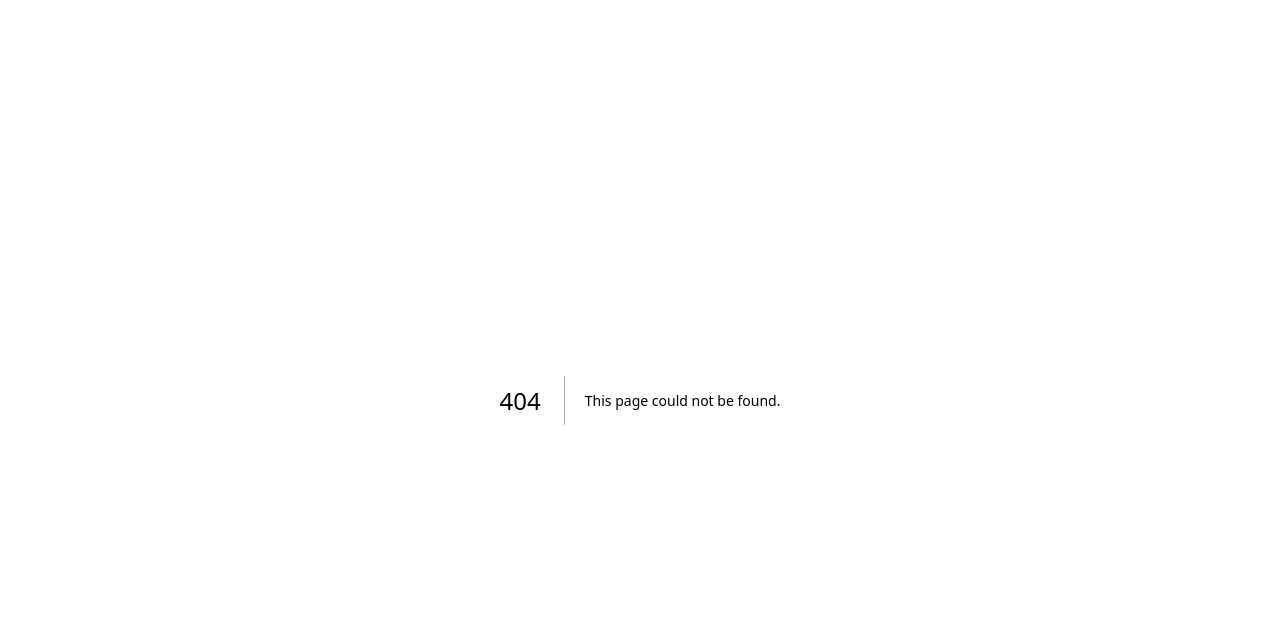
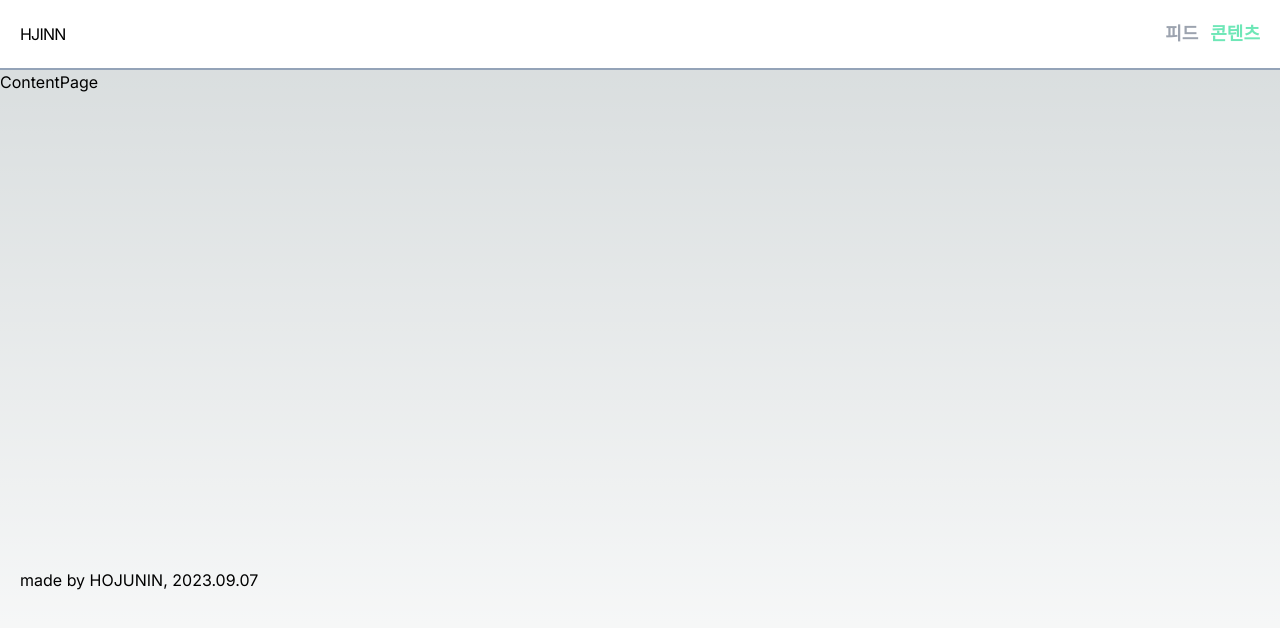
Before and after one commit to hojunin/blog-2.0, a Next.js app: page /content in a window 1280 px wide. Before the commit this address had no page. Shown: the top 628 px of the page. Built offline with nearby package versions, Linux system fonts and the light colour scheme.

Commit message:
feat: Layout 추가 및 feed, content 페이지 추가

```diff
--- /dev/null
+++ b/src/app/content/layout.tsx
@@ -0,0 +1,7 @@
+import React from 'react';
+
+const ContentLayout = ({ children }: { children: React.ReactNode }) => {
+  return <div>{children}</div>;
+};
+
+export default ContentLayout;
--- /dev/null
+++ b/src/app/content/page.tsx
@@ -0,0 +1,7 @@
+import React from 'react';
+
+const ContentPage = () => {
+  return <div>ContentPage</div>;
+};
+
+export default ContentPage;
--- /dev/null
+++ b/src/app/feed/layout.tsx
@@ -0,0 +1,7 @@
+import React from 'react';
+
+const FeedLayout = ({ children }: { children: React.ReactNode }) => {
+  return <div>{children}</div>;
+};
+
+export default FeedLayout;
--- /dev/null
+++ b/src/app/feed/page.tsx
@@ -0,0 +1,7 @@
+import React from 'react';
+
+const FeedPage = () => {
+  return <div>FeedPage</div>;
+};
+
+export default FeedPage;
--- a/src/app/layout.tsx
+++ b/src/app/layout.tsx
@@ -1,22 +1,25 @@
-import './globals.css'
-import type { Metadata } from 'next'
-import { Inter } from 'next/font/google'
+import Layout from '@/components/layout';
+import './globals.css';
+import type { Metadata } from 'next';
+import { Inter } from 'next/font/google';
 
-const inter = Inter({ subsets: ['latin'] })
+const inter = Inter({ subsets: ['latin'] });
 
 export const metadata: Metadata = {
   title: 'Create Next App',
   description: 'Generated by create next app',
-}
+};
 
 export default function RootLayout({
   children,
 }: {
-  children: React.ReactNode
+  children: React.ReactNode;
 }) {
   return (
     <html lang="en">
-      <body className={inter.className}>{children}</body>
+      <body className={inter.className}>
+        <Layout>{children}</Layout>
+      </body>
     </html>
-  )
+  );
 }
--- a/src/app/page.tsx
+++ b/src/app/page.tsx
@@ -1,117 +1,12 @@
 import BookList from '@/components/book/book-list';
 import CreateBookForm from '@/components/book/create-book-form';
-import Image from 'next/image';
+import { Fragment } from 'react';
 
 export default async function Home() {
   return (
-    <main className="flex min-h-screen flex-col items-center justify-between p-24">
-      <div className="z-10 max-w-5xl w-full items-center justify-between font-mono text-sm lg:flex">
-        <p className="fixed left-0 top-0 flex w-full justify-center border-b border-gray-300 bg-gradient-to-b from-zinc-200 pb-6 pt-8 backdrop-blur-2xl dark:border-neutral-800 dark:bg-zinc-800/30 dark:from-inherit lg:static lg:w-auto  lg:rounded-xl lg:border lg:bg-gray-200 lg:p-4 lg:dark:bg-zinc-800/30">
-          Get started by editing&nbsp;
-          <code className="font-mono font-bold">src/app/page.tsx</code>
-        </p>
-        <BookList />
-        <CreateBookForm />
-        <div className="fixed bottom-0 left-0 flex h-48 w-full items-end justify-center bg-gradient-to-t from-white via-white dark:from-black dark:via-black lg:static lg:h-auto lg:w-auto lg:bg-none">
-          <a
-            className="pointer-events-none flex place-items-center gap-2 p-8 lg:pointer-events-auto lg:p-0"
-            href="https://vercel.com?utm_source=create-next-app&utm_medium=appdir-template&utm_campaign=create-next-app"
-            target="_blank"
-            rel="noopener noreferrer"
-          >
-            By{' '}
-            <Image
-              src="/vercel.svg"
-              alt="Vercel Logo"
-              className="dark:invert"
-              width={100}
-              height={24}
-              priority
-            />
-          </a>
-        </div>
-      </div>
-
-      <div className="relative flex place-items-center before:absolute before:h-[300px] before:w-[480px] before:-translate-x-1/2 before:rounded-full before:bg-gradient-radial before:from-white before:to-transparent before:blur-2xl before:content-[''] after:absolute after:-z-20 after:h-[180px] after:w-[240px] after:translate-x-1/3 after:bg-gradient-conic after:from-sky-200 after:via-blue-200 after:blur-2xl after:content-[''] before:dark:bg-gradient-to-br before:dark:from-transparent before:dark:to-blue-700 before:dark:opacity-10 after:dark:from-sky-900 after:dark:via-[#0141ff] after:dark:opacity-40 before:lg:h-[360px] z-[-1]">
-        <Image
-          className="relative dark:drop-shadow-[0_0_0.3rem_#ffffff70] dark:invert"
-          src="/next.svg"
-          alt="Next.js Logo"
-          width={180}
-          height={37}
-          priority
-        />
-      </div>
-
-      <div className="mb-32 grid text-center lg:max-w-5xl lg:w-full lg:mb-0 lg:grid-cols-4 lg:text-left">
-        <a
-          href="https://nextjs.org/docs?utm_source=create-next-app&utm_medium=appdir-template&utm_campaign=create-next-app"
-          className="group rounded-lg border border-transparent px-5 py-4 transition-colors hover:border-gray-300 hover:bg-gray-100 hover:dark:border-neutral-700 hover:dark:bg-neutral-800/30"
-          target="_blank"
-          rel="noopener noreferrer"
-        >
-          <h2 className={`mb-3 text-2xl font-semibold`}>
-            Docs{' '}
-            <span className="inline-block transition-transform group-hover:translate-x-1 motion-reduce:transform-none">
-              -&gt;
-            </span>
-          </h2>
-          <p className={`m-0 max-w-[30ch] text-sm opacity-50`}>
-            Find in-depth information about Next.js features and API.
-          </p>
-        </a>
-
-        <a
-          href="https://nextjs.org/learn?utm_source=create-next-app&utm_medium=appdir-template-tw&utm_campaign=create-next-app"
-          className="group rounded-lg border border-transparent px-5 py-4 transition-colors hover:border-gray-300 hover:bg-gray-100 hover:dark:border-neutral-700 hover:dark:bg-neutral-800/30"
-          target="_blank"
-          rel="noopener noreferrer"
-        >
-          <h2 className={`mb-3 text-2xl font-semibold`}>
-            Learn{' '}
-            <span className="inline-block transition-transform group-hover:translate-x-1 motion-reduce:transform-none">
-              -&gt;
-            </span>
-          </h2>
-          <p className={`m-0 max-w-[30ch] text-sm opacity-50`}>
-            Learn about Next.js in an interactive course with&nbsp;quizzes!
-          </p>
-        </a>
-
-        <a
-          href="https://vercel.com/templates?framework=next.js&utm_source=create-next-app&utm_medium=appdir-template&utm_campaign=create-next-app"
-          className="group rounded-lg border border-transparent px-5 py-4 transition-colors hover:border-gray-300 hover:bg-gray-100 hover:dark:border-neutral-700 hover:dark:bg-neutral-800/30"
-          target="_blank"
-          rel="noopener noreferrer"
-        >
-          <h2 className={`mb-3 text-2xl font-semibold`}>
-            Templates{' '}
-            <span className="inline-block transition-transform group-hover:translate-x-1 motion-reduce:transform-none">
-              -&gt;
-            </span>
-          </h2>
-          <p className={`m-0 max-w-[30ch] text-sm opacity-50`}>
-            Explore the Next.js 13 playground.
-          </p>
-        </a>
-
-        <a
-          href="https://vercel.com/new?utm_source=create-next-app&utm_medium=appdir-template&utm_campaign=create-next-app"
-          className="group rounded-lg border border-transparent px-5 py-4 transition-colors hover:border-gray-300 hover:bg-gray-100 hover:dark:border-neutral-700 hover:dark:bg-neutral-800/30"
-          target="_blank"
-          rel="noopener noreferrer"
-        >
-          <h2 className={`mb-3 text-2xl font-semibold`}>
-            Deploy{' '}
-            <span className="inline-block transition-transform group-hover:translate-x-1 motion-reduce:transform-none">
-              -&gt;
-            </span>
-          </h2>
-          <p className={`m-0 max-w-[30ch] text-sm opacity-50`}>
-            Instantly deploy your Next.js site to a shareable URL with Vercel.
-          </p>
-        </a>
-      </div>
-    </main>
+    <Fragment>
+      <BookList />
+      <CreateBookForm />
+    </Fragment>
   );
 }
--- /dev/null
+++ b/src/components/layout/footer.tsx
@@ -0,0 +1,11 @@
+import React from 'react';
+
+const Footer = () => {
+  return (
+    <footer className="px-5 py-52 min-h-fit">
+      <p>made by HOJUNIN, 2023.09.07</p>
+    </footer>
+  );
+};
+
+export default Footer;
--- /dev/null
+++ b/src/components/layout/header.tsx
@@ -0,0 +1,37 @@
+'use client';
+import React from 'react';
+import Link from 'next/link';
+import { usePathname } from 'next/navigation';
+
+const Header = () => {
+  const pathname = usePathname();
+  console.log('🚀 ~ file: header.tsx:8 ~ Header ~ pathname:', pathname);
+  return (
+    <header className="px-5 py-5 sticky top-0 z-50 border-b-2 border-b-slate-400 bg-white flex items-center justify-between">
+      <Link className="-tracking-wider text-black" href={'/'}>
+        HJINN
+      </Link>
+
+      <nav className="flex gap-3">
+        <Link
+          className={`text-lg no-underline cursor-pointer font-bold ${
+            pathname === '/feed' ? 'text-emerald-300' : 'text-gray-400'
+          }`}
+          href={'/feed'}
+        >
+          피드
+        </Link>
+        <Link
+          className={`text-lg no-underline cursor-pointer font-bold ${
+            pathname === '/content' ? 'text-emerald-300' : 'text-gray-400'
+          }`}
+          href={'/content'}
+        >
+          콘텐츠
+        </Link>
+      </nav>
+    </header>
+  );
+};
+
+export default Header;
--- /dev/null
+++ b/src/components/layout/index.tsx
@@ -0,0 +1,15 @@
+import React from 'react';
+import Header from './header';
+import Footer from './footer';
+
+const Layout = ({ children }: { children: React.ReactNode }) => {
+  return (
+    <div className="flex flex-col min-h-screen">
+      <Header />
+      <main className="flex-grow overflow-auto w-full">{children}</main>
+      <Footer />
+    </div>
+  );
+};
+
+export default Layout;
```
